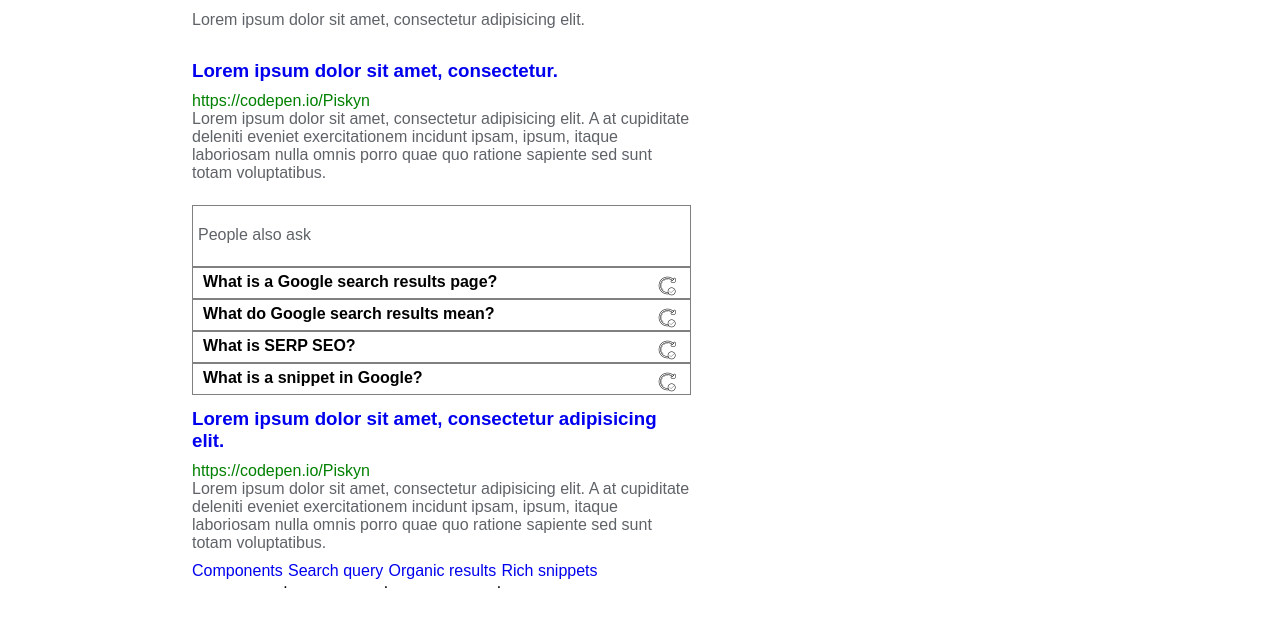
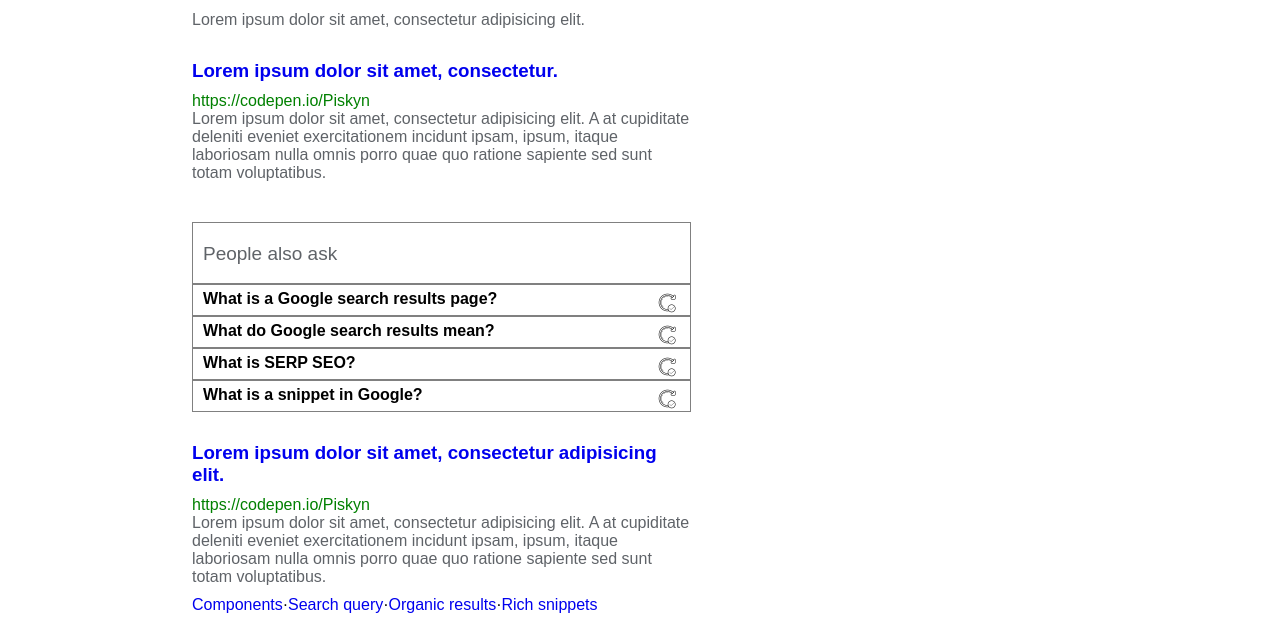
Before and after one commit to PiskunNastya/6.Google, a plain HTML site: page index.html in a window 1280 px wide. Shown: the part 112-734 px from the top of the page. Drawn offline with Linux system fonts and the light colour scheme.

Commit message:
готово

```diff
--- a/style.css
+++ b/style.css
@@ -56,7 +56,7 @@
 }
 
 .article, .question {
-    padding: 0 0 13px;
+    padding: 0 0 30px;
 }
 
 .question__item {
@@ -73,10 +73,11 @@
     height: 20px;
 }
 
-.question__text-question {
+.question__text-question, .block-link__text {
     margin: 0;
 }
 
 .question__text {
-    padding: 20px 5px 0;
+    padding: 20px 10px 0;
+    font-size: 19px;
 }
```
